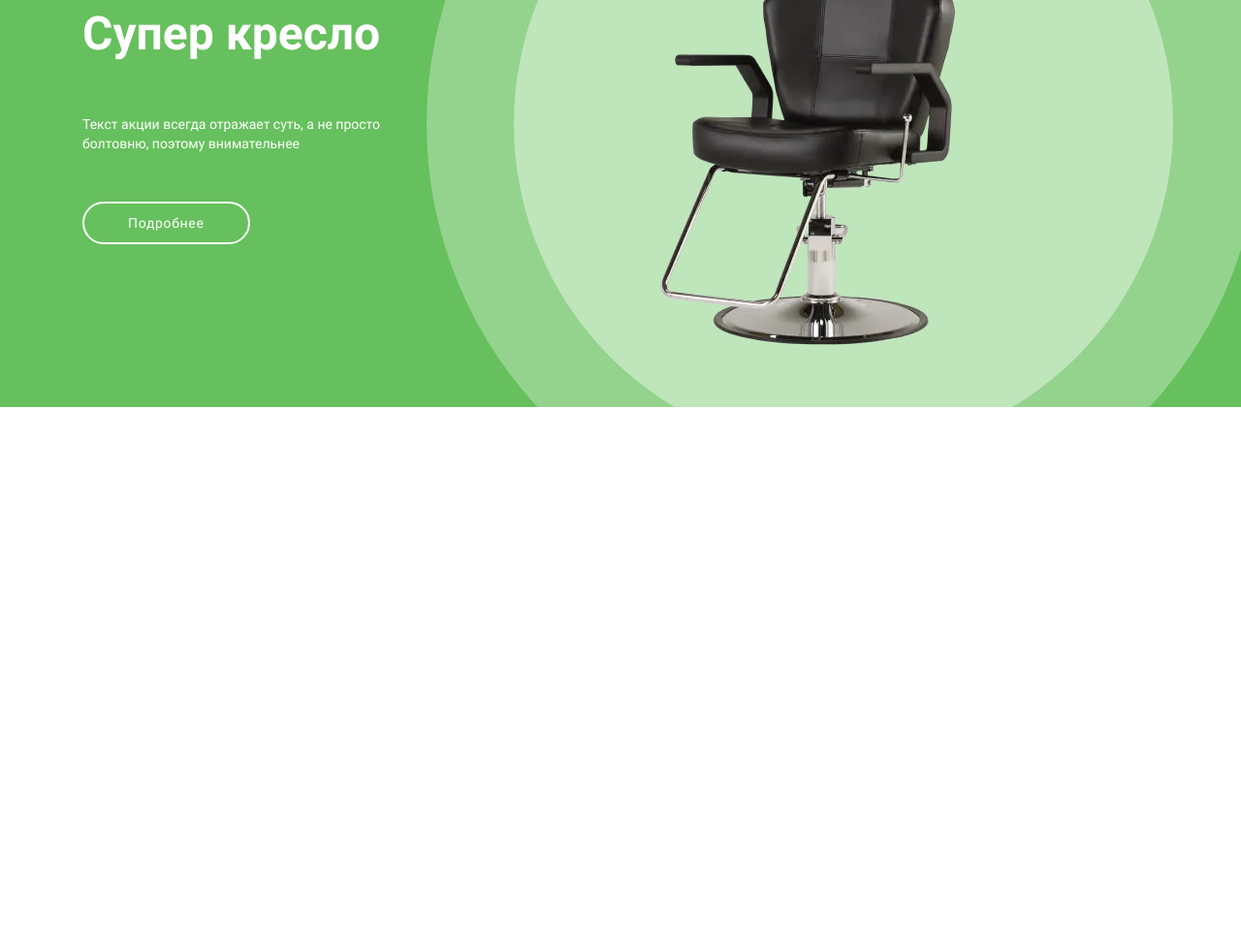
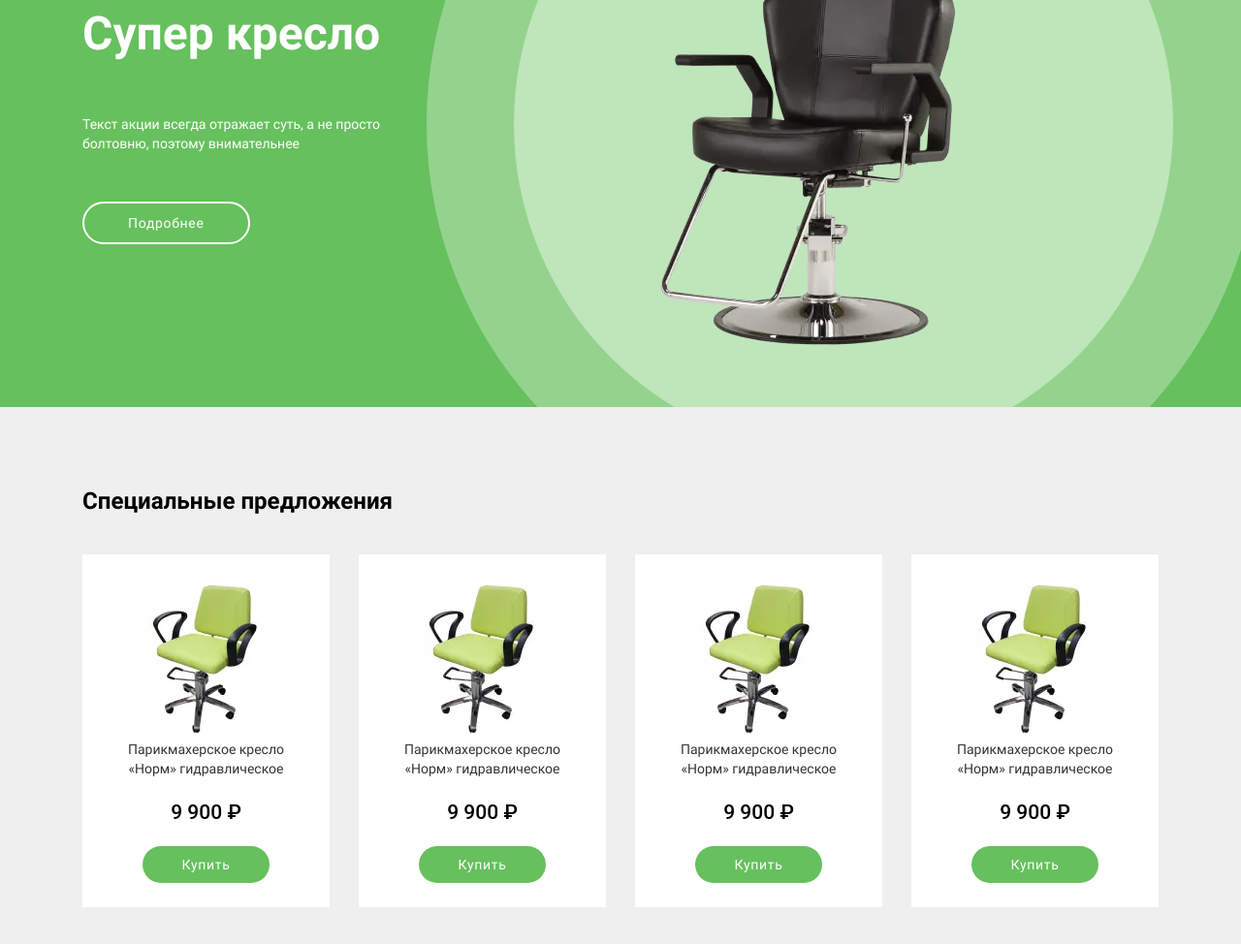
Before and after one commit to valeriapvv/beauty, a website: page source/index.html in a window 1280 px wide. Shown: the part 424-1398 px from the top of the page at 97% size. Before the commit the page ends 844 px from the top, so only its background shows below. Drawn offline with nearby package versions, Linux system fonts and the light colour scheme; files that its build step writes are made by us from their sources; a web font is replaced by a local one.

Commit message:
Добавляет верстку секции каталога

```diff
--- a/source/index.html
+++ b/source/index.html
@@ -7,6 +7,7 @@
   <title>Beauty</title>
   <link rel="preload" href="fonts/roboto-400.woff2" as="font" type="font/woff2" crossorigin="anonymous">
   <link rel="preload" href="fonts/roboto-700.woff2" as="font" type="font/woff2" crossorigin="anonymous">
+  <link rel="preload" href="fonts/roboto-500.woff2" as="font" type="font/woff2" crossorigin="anonymous">
   <link rel="stylesheet" href="css/style.min.css">
 </head>
 <body class="page__body">
@@ -67,9 +68,9 @@
       </ul>
     </nav>
   </header>
-  <main class="page__main main">
+  <main class="page__main main-index">
     <h1 class="visually-hidden">Парикмахерские кресла от &#171;Beauty&#187;</h1>
-    <section class="promo">
+    <section class="main-index__promo promo">
       <div class="promo__container centralizer">
         <div class="promo__content">
           <h2 class="promo__title">Супер кресло</h2>
@@ -85,6 +86,62 @@
         </div>
       </div>
     </section>
+    <section class="main-index__catalog catalog centralizer">
+      <h2 class="catalog__title">Специальные предложения</h2>
+      <svg class="catalog__icon" width="189" height="62">
+        <use href="img/sprite.svg#vehicle" />
+      </svg>
+      <ul class="catalog__list">
+        <li class="card">
+          <h3 class="card__title">Парикмахерское кресло «Норм» гидравлическое</h3>
+          <a class="card__image-link" href="#">
+            <picture>
+              <source type="image/webp" srcset="img/desktop/catalog-photo-1.webp 1x, img/desktop/catalog-photo-1@2x.webp 2x">
+              <img src="img/desktop/catalog-photo-1.png" width="125" height="166" alt="Парикмахерское кресло «Норм» гидравлическое"
+              srcset="img/desktop/catalog-photo-1@2x.png 2x">
+            </picture>
+          </a>
+          <span class="card__price">9 900 &#8381;</span>
+          <a class="card__button button button--secondary" href="#" title="Перейти на страницу оформления товара">Купить</a>
+        </li>
+        <li class="card">
+          <h3 class="card__title">Парикмахерское кресло «Норм» гидравлическое</h3>
+          <a class="card__image-link" href="#">
+            <picture>
+              <source type="image/webp" srcset="img/desktop/catalog-photo-1.webp 1x, img/desktop/catalog-photo-1@2x.webp 2x">
+              <img src="img/desktop/catalog-photo-1.png" width="125" height="166" alt="Парикмахерское кресло «Норм» гидравлическое"
+              srcset="img/desktop/catalog-photo-1@2x.png 2x">
+            </picture>
+          </a>
+          <span class="card__price">9 900 &#8381;</span>
+          <a class="card__button button button--secondary" href="#" title="Перейти на страницу оформления товара">Купить</a>
+        </li>
+        <li class="card">
+          <h3 class="card__title">Парикмахерское кресло «Норм» гидравлическое</h3>
+          <a class="card__image-link" href="#">
+            <picture>
+              <source type="image/webp" srcset="img/desktop/catalog-photo-1.webp 1x, img/desktop/catalog-photo-1@2x.webp 2x">
+              <img src="img/desktop/catalog-photo-1.png" width="125" height="166" alt="Парикмахерское кресло «Норм» гидравлическое"
+              srcset="img/desktop/catalog-photo-1@2x.png 2x">
+            </picture>
+          </a>
+          <span class="card__price">9 900 &#8381;</span>
+          <a class="card__button button button--secondary" href="#" title="Перейти на страницу оформления товара">Купить</a>
+        </li>
+        <li class="card">
+          <h3 class="card__title">Парикмахерское кресло «Норм» гидравлическое</h3>
+          <a class="card__image-link" href="#">
+            <picture>
+              <source type="image/webp" srcset="img/desktop/catalog-photo-1.webp 1x, img/desktop/catalog-photo-1@2x.webp 2x">
+              <img src="img/desktop/catalog-photo-1.png" width="125" height="166" alt="Парикмахерское кресло «Норм» гидравлическое"
+              srcset="img/desktop/catalog-photo-1@2x.png 2x">
+            </picture>
+          </a>
+          <span class="card__price">9 900 &#8381;</span>
+          <a class="card__button button button--secondary" href="#" title="Перейти на страницу оформления товара">Купить</a>
+        </li>
+      </ul>
+    </section>
   </main>
   <footer class="footer"></footer>
 </body>
--- a/source/sass/components/button.scss
+++ b/source/sass/components/button.scss
@@ -9,6 +9,7 @@ $-text-color-secondary: #ffffff;
   margin: 0;
   padding: 10px 27px;
 
+  font-family: inherit;
   color: $-text-color-default;
   text-align: center;
   word-wrap: break-word;
--- a/source/sass/components/call-back.scss
+++ b/source/sass/components/call-back.scss
@@ -8,7 +8,7 @@
 .call-back__number {
   margin-right: 40px;
 
-  font-size: 16px;
+  font-size: 1.14rem;
   line-height: 1.25;
   color: inherit;
 
--- /dev/null
+++ b/source/sass/components/card.scss
@@ -0,0 +1,39 @@
+@use "../variables" as var;
+
+.card {
+  display: flex;
+  flex-direction: column;
+  align-items: center;
+
+  min-width: var.$catalog-card-width;
+  padding: 25px 30px;
+
+  background-color: #ffffff;
+}
+
+.card__image-link {
+  order: -1;
+}
+
+.card__title {
+  margin: 0;
+  margin-bottom: 20px;
+
+  font-size: 1rem;
+  font-weight: 400;
+  text-align: center;
+  color: var.$color-basic-dark;
+}
+
+.card__price {
+  margin-bottom: 20px;
+
+  font-size: 1.5rem;
+  font-weight: 500;
+}
+
+.card__button {
+  margin-top: auto;
+  padding: 9px 40px;
+  border: none;
+}
--- /dev/null
+++ b/source/sass/components/catalog.scss
@@ -0,0 +1,26 @@
+@use "../variables" as var;
+@use "../mixins";
+
+.catalog {
+  position: relative;
+}
+
+.catalog__icon {
+  position: absolute;
+  top: 0;
+  right: 90px;
+}
+
+.catalog__title {
+  margin: 0;
+  margin-bottom: 38px;
+  font-size: 1.72rem
+}
+
+.catalog__list {
+  @include mixins.list-style-reset;
+
+  display: grid;
+  grid-template-columns: repeat(auto-fill, minmax(var.$catalog-card-width, 1fr));
+  gap: 30px;
+}
--- a/source/sass/components/centralizer.scss
+++ b/source/sass/components/centralizer.scss
@@ -3,7 +3,6 @@
 
 .centralizer {
   width: var.$desktop-width;
-  max-width: 100%;
 
   @include mixins.centralizer;
 }
--- /dev/null
+++ b/source/sass/components/main-index.scss
@@ -0,0 +1,14 @@
+@use "../variables" as var;
+
+.main-index {
+  padding-bottom: 133px;
+  background-color: var.$color-basic-gray;
+}
+
+.main-index__promo {
+  margin-bottom: 80px;
+}
+
+.main-index__catalog {
+  margin-bottom: 100px;
+}
--- a/source/sass/components/navigation.scss
+++ b/source/sass/components/navigation.scss
@@ -2,7 +2,7 @@
 @use "../mixins";
 
 .navigation {
-  font-size: 16px;
+  font-size: 1.14rem;
   line-height: 1.25;
 
   border-top: 1px solid var.$color-basic-gray;
--- a/source/sass/components/promo.scss
+++ b/source/sass/components/promo.scss
@@ -16,7 +16,7 @@
 .promo__title {
   margin: 0;
   margin-bottom: 50px;
-  font-size: 48px;
+  font-size: 3.43rem;
   line-height: 1.35;
 }
 
--- a/source/sass/global/fonts.scss
+++ b/source/sass/global/fonts.scss
@@ -11,6 +11,16 @@
 @font-face {
   font-family: "Roboto";
   font-style: normal;
+  font-weight: 500;
+  font-display: swap;
+  src:
+    url("../fonts/roboto-500.woff2") format("woff2"),
+    url("../fonts/roboto-500.woff") format("woff");
+}
+
+@font-face {
+  font-family: "Roboto";
+  font-style: normal;
   font-weight: 700;
   font-display: swap;
   src:
--- a/source/sass/variables.scss
+++ b/source/sass/variables.scss
@@ -13,3 +13,5 @@ $color-basic-dark: #333333;
 
 // sizes
 $base-horizontal-padding: 45px;
+
+$catalog-card-width: 255px;
```
Also changed, not shown: source/sass/style.scss (+7 -0 lines), source/img/desktop/catalog-photo-1.png (added), source/img/desktop/catalog-photo-1.webp (added), source/img/desktop/catalog-photo-1@2x.png (added), source/img/desktop/catalog-photo-1@2x.webp (added), source/img/icons/vehicle.svg (added).
